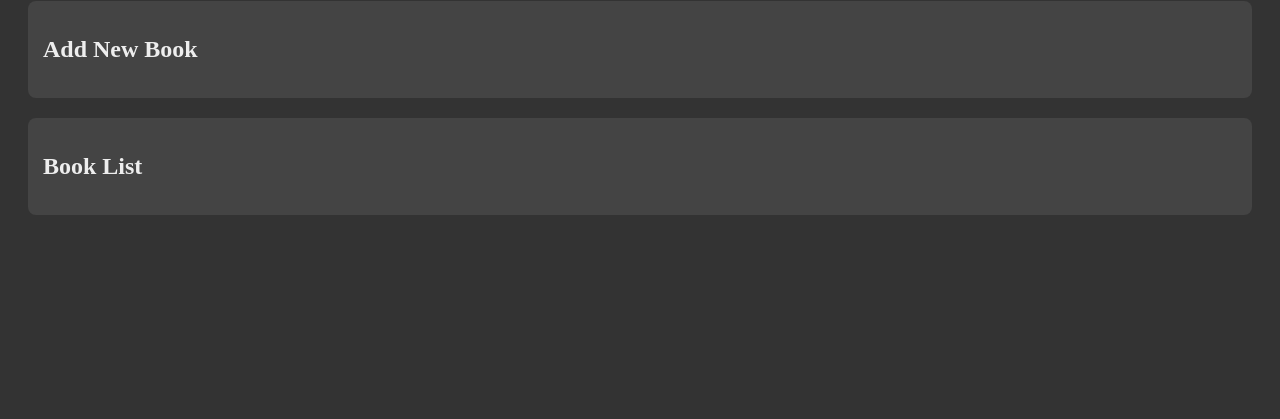
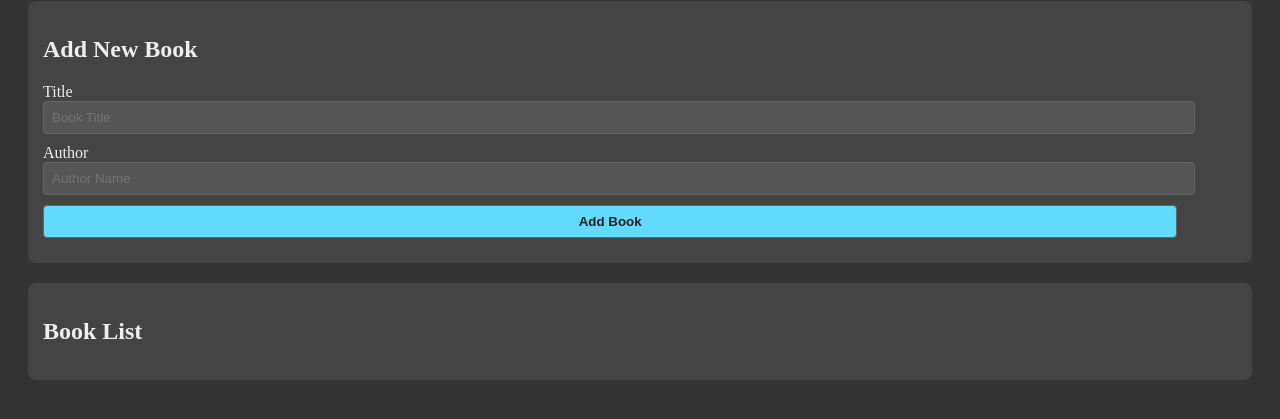
Before and after one commit to yokz321/my-first-website, a plain HTML site: page index.html in a window 1280 px wide. Shown: the part 113-532 px from the top of the page. Drawn offline with Linux system fonts and the light colour scheme.

Commit message:
Feat: add and style the new book input form

```diff
--- a/index.html
+++ b/index.html
@@ -13,7 +13,13 @@
 
     <div class="form-container">
         <h2>Add New Book</h2>
-        <!-- The form will go here later-->
+        <form id="book-form">
+            <label for="title">Title</label>
+            <input type="text" id="title" placeholder="Book Title" required>
+            <label for="author">Author</label>
+            <input type="text" id="author" placeholder="Author Name" required>
+            <button type="submit">Add Book</button>
+        </form>
     </div>
 
     <div class="library-container">
--- a/style.css
+++ b/style.css
@@ -23,3 +23,28 @@ body {
     border-radius: 8px;
     /* Give them rounded corners */
 }
+
+/* Style the input fields and button */
+.form-container input,
+.form-container button {
+    display: block;
+    /* Make each element take up its own line */
+    width: 95%;
+    /* Make them almost the full width of the container */
+    padding: 8px;
+    margin-bottom: 10px;
+    /* Add some space between the elements */
+    border: 1px solid #666;
+    border-radius: 4px;
+    background-color: #555;
+    color: #eee;
+}
+
+/* Style the button specifically to make it stand out */
+.form-container button {
+    background-color: #61dafb;
+    color: #222;
+    font-weight: bold;
+    cursor: pointer;
+    /* Change the mouse to a pointer on hover */
+}
```
